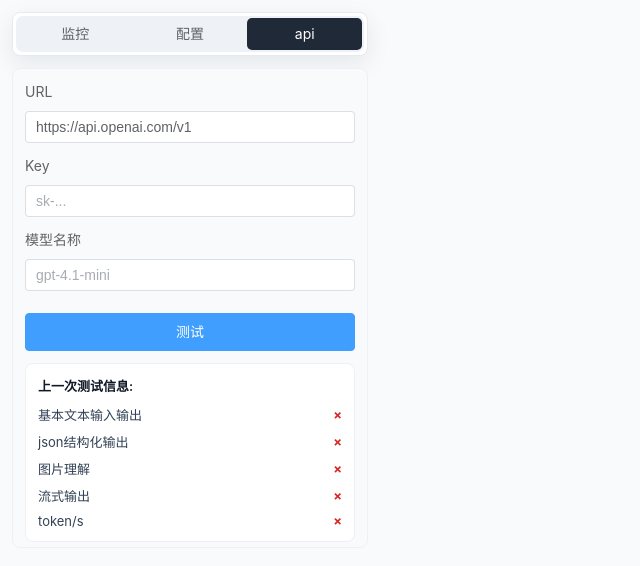
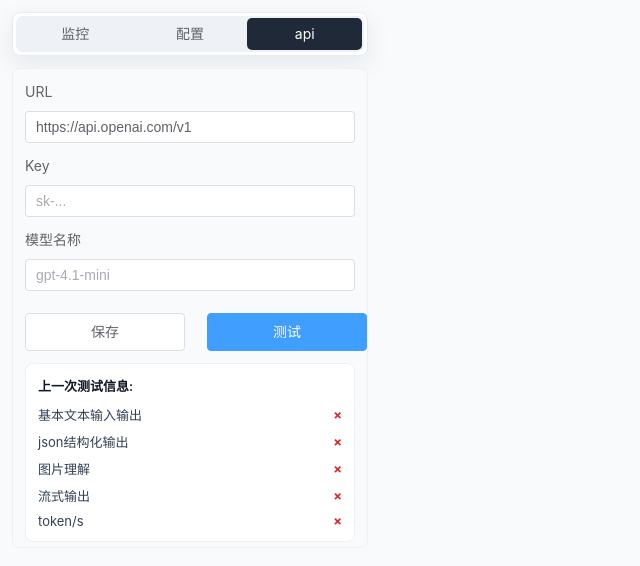
Before and after one commit to ChenChe-n/Translator, a Vue app: page / in a window 1280 px wide. Both pictures are taken after a click on the label "api". Shown: the top 566 px of the page, without its empty margins (0-640 px from the left). Built offline with nearby package versions, Linux system fonts and the light colour scheme.

Commit message:
fix: 恢复 API 配置保存按钮

```diff
--- a/src/popup/components/api/ApiConfigForm.vue
+++ b/src/popup/components/api/ApiConfigForm.vue
@@ -28,5 +28,4 @@ const model = defineModel<ApiConfig>({ required: true });
 .config-form :deep(.el-form-item) {
   margin-bottom: 10px;
 }
-
 </style>
--- a/src/popup/pages/ApiPage.vue
+++ b/src/popup/pages/ApiPage.vue
@@ -1,7 +1,10 @@
 <template>
   <section class="page-shell" aria-label="api">
     <ApiConfigForm v-model="config" />
-    <ElButton type="primary" class="test-button" :loading="testing" @click="handleRunChecks">测试</ElButton>
+    <div class="action-row">
+      <ElButton class="action-button" @click="handleSaveConfig">保存</ElButton>
+      <ElButton type="primary" class="action-button" :loading="testing" @click="handleRunChecks">测试</ElButton>
+    </div>
     <section class="result-panel">
       <h2 class="panel-title">上一次测试信息:</h2>
       <ul class="check-list">
@@ -70,6 +73,12 @@ onMounted(async () => {
     checkResults.value = mergeResults(storedResults);
   }
 });
+
+async function handleSaveConfig(): Promise<void> {
+  ensureConfig();
+  await saveApiConfig({ ...config.value });
+  ElMessage.success('配置已保存');
+}
 
 async function handleRunChecks(): Promise<void> {
   testing.value = true;
@@ -162,7 +171,13 @@ function getStateClass(item: ApiCheckResult): string {
   background: #f8fafc;
 }
 
-.test-button {
+.action-row {
+  display: grid;
+  grid-template-columns: 1fr 1fr;
+  gap: 10px;
+}
+
+.action-button {
   width: 100%;
   height: 38px;
 }
```
